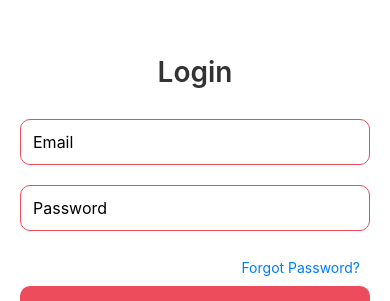
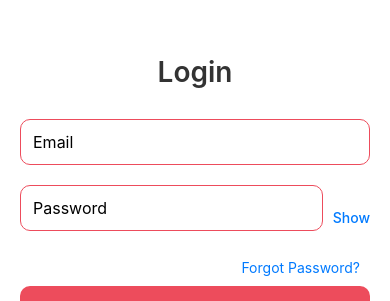
Before and after one commit to immz11/Neighbourhood-Panic-Button, a React Native app: screen /Login in a window 390 px wide. Shown: the part 183-484 px from the top of the page. Built offline with nearby package versions, Linux system fonts and the light colour scheme; no server answers.

Commit message:
fixed the signout button and added the show/hide password button
App.js now switches between the Auth and Main stacks based on user state, so signing out immediately returns you to login.

LoginScreen.js adds a “Show/Hide” toggle for the password field to improve usability.

```diff
--- a/App.js
+++ b/App.js
@@ -1,4 +1,3 @@
-// App.js
 import React, { useEffect, useState } from "react";
 import { StatusBar } from 'expo-status-bar';
 import { GestureHandlerRootView } from 'react-native-gesture-handler';
@@ -13,7 +12,7 @@ import { auth } from './firebase';
 import AuthStack from './screens/AuthStack';
 import MainStack from './screens/MainStack';
 
-// We will import PanicScreen directly here:
+// Panic screen accessible to all:
 import PanicScreen from './screens/PanicScreen';
 
 const RootStack = createNativeStackNavigator();
@@ -25,11 +24,8 @@ export default function App() {
   useEffect(() => {
     const unsubscribe = onAuthStateChanged(auth, (currentUser) => {
       setUser(currentUser);
-      if (initializing) {
-        setInitializing(false);
-      }
+      if (initializing) setInitializing(false);
     });
-
     return unsubscribe;
   }, [initializing]);
 
@@ -46,23 +42,12 @@ export default function App() {
       <SafeAreaView style={styles.container}>
         <NavigationContainer>
           <RootStack.Navigator screenOptions={{ headerShown: false }}>
-            {/*
-              - AuthFlow (login / signup screens)
-              - MainFlow (home + any protected screens)
-              - PanicScreen (accessible to everyone)
-            */}
-            <RootStack.Screen
-              name="Auth"
-              component={AuthStack}
-            />
-            <RootStack.Screen
-              name="Main"
-              component={MainStack}
-            />
-            <RootStack.Screen
-              name="PanicAnonymous"
-              component={PanicScreen}
-            />
+            {user ? (
+              <RootStack.Screen name="Main" component={MainStack} />
+            ) : (
+              <RootStack.Screen name="Auth" component={AuthStack} />
+            )}
+            <RootStack.Screen name="PanicAnonymous" component={PanicScreen} />
           </RootStack.Navigator>
         </NavigationContainer>
         <StatusBar style="auto" />
--- a/screens/LoginScreen.js
+++ b/screens/LoginScreen.js
@@ -1,4 +1,3 @@
-// screens/LoginScreen.js
 import React, { useState } from 'react';
 import {
   Text,
@@ -23,6 +22,7 @@ export default function LoginScreen() {
   // Login form state
   const [email, setEmail] = useState('');
   const [password, setPassword] = useState('');
+  const [showPassword, setShowPassword] = useState(false);
   const [error, setError] = useState('');
 
   // Forgot‐password modal state
@@ -110,13 +110,23 @@ export default function LoginScreen() {
           onChangeText={setEmail}
         />
 
-        <TextInput
-          style={styles.input}
-          placeholder="Password"
-          secureTextEntry
-          value={password}
-          onChangeText={setPassword}
-        />
+        <View style={{ flexDirection: 'row', alignItems: 'center' }}>
+          <TextInput
+            style={[styles.input, { flex: 1 }]}
+            placeholder="Password"
+            secureTextEntry={!showPassword}
+            value={password}
+            onChangeText={setPassword}
+          />
+          <TouchableOpacity
+            onPress={() => setShowPassword(prev => !prev)}
+            style={{ marginLeft: 10 }}
+          >
+            <Text style={{ color: '#007AFF', fontWeight: '500' }}>
+              {showPassword ? 'Hide' : 'Show'}
+            </Text>
+          </TouchableOpacity>
+        </View>
 
         {/* Forgot Password link */}
         <TouchableOpacity
```
